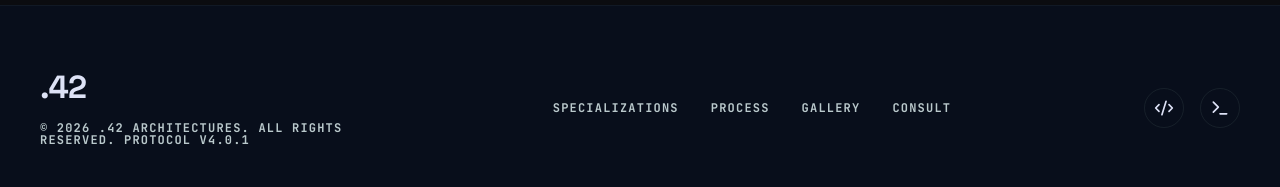
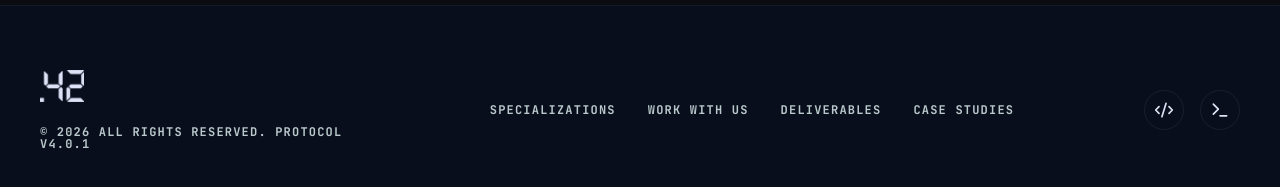
Before and after one commit to opensourcepundits/dot42, a React (Vite) app: page / in a window 1280 px wide. Shown: the part 7651-7838 px from the top of the page. Built offline with nearby package versions, Linux system fonts and the light colour scheme.

Commit message:
footer, refs and  card data

```diff
--- a/src/components/CaseStudies.tsx
+++ b/src/components/CaseStudies.tsx
@@ -106,7 +106,7 @@ const caseStudies = [
     title: "AI is neither green nor cheap: a study of architectural malpractice",
     metric: "Macroeconomic Reality",
     description:
-      "The Realities of the API Token Bleed:\n\n• The High-Volume Enterprise Bill: High-volume automated systems and RAG pipelines easily cross **1 million** requests per month, driving commercial API inference costs between **$30,000** to **$150,000+** monthly (**$360K** to **$1.8M** annually) just to keep the lights on. (Azilen Infrastructure Cost Audit)\n\n• The Per-User Scaling Trap: Major AI vendors have quietly shifted enterprise tier pricing to a combined model: flat seat fees plus un-capped API usage rates. For power users deploying coding and agentic loops, actual consumption easily spikes to **$1,000+** per user, per month in API tokens. (Anthropic Enterprise Terms / Simon Willison Audit)\n\n• The Enterprise Baseline: Over **37%** of enterprises now burn through more than **$250,000** annually strictly on external LLM APIs, with more than **1,000** top-tier organizations exceeding **$1,000,000** per year in commercial AI platform spend. (Kong Architecture Survey / Anthropic Corporate Disclosures)",
+      "The Realities of the API Token Bleed:\n\n• The High-Volume Enterprise Bill: High-volume automated systems and RAG pipelines easily cross **1 million** requests per month, driving commercial API inference costs between **$30,000** to **$150,000+** monthly (**$360K** to **$1.8M** annually) just to keep the lights on.\n\n• The Per-User Scaling Trap: Major AI vendors have quietly shifted enterprise tier pricing to a combined model: flat seat fees plus un-capped API usage rates. For power users deploying coding and agentic loops, actual consumption easily spikes to **$1,000+** per user, per month in API tokens.\n\n• The Enterprise Baseline: Over **37%** of enterprises now burn through more than **$250,000** annually strictly on external LLM APIs, with more than **1,000** top-tier organizations exceeding **$1,000,000** per year in commercial AI platform spend.",
     image: "https://images.unsplash.com/photo-1551288049-bebda4e38f71?auto=format&fit=crop&q=80&w=2070",
     article: ARTICLE_CONTENT
   },
@@ -115,7 +115,7 @@ const caseStudies = [
     title: "Small custom models are the way to go",
     metric: "80% Workload",
     description:
-      "• The Challenge: Businesses are increasingly frustrated by the bloated infrastructure and unpredictable costs of general-purpose models, which often process unnecessary data and struggle with highly specialized, domain-specific tasks.\n\n• The Solution: We transitioned workflows to lean, custom-trained Small Language Models (SLMs) fine-tuned on curated industry datasets, enabling high-performance inference that runs entirely on cost-effective, edge-ready hardware.\n\n• The Impact: Achieved a **90%** reduction in infrastructure overhead and **4x** faster response times, while significantly boosting task-specific accuracy and ensuring total data sovereignty.",
+      "• The Challenge: Businesses are increasingly frustrated by the bloated infrastructure and unpredictable costs of general-purpose models, which often process unnecessary data and struggle with highly specialized, domain-specific tasks.\n\n• The Solution: We transitioned workflows to lean, custom-trained Small Language Models (SLMs) fine-tuned on curated industry datasets, enabling high-performance inference that runs entirely on cost-effective, edge-ready hardware. Custom ML models trained on proprietary enterprise data for hyper specificity have generated **99%** accuracy and millisecond inference speed at **100x** cheaper prices.\n\n• The Impact: Achieved a **90%** reduction in infrastructure overhead and **4x** faster response times, while significantly boosting task-specific accuracy and ensuring total data sovereignty.",
     image: "https://images.unsplash.com/photo-1587620962725-abab7fe55159?auto=format&fit=crop&q=80&w=1931",
     article: ARTICLE_2_CONTENT
   },
@@ -142,9 +142,23 @@ export function CaseStudies() {
   const [selectedArticle, setSelectedArticle] = useState<{title: string, content: string} | null>(null);
 
   const formatText = (text: string) => {
-    return text.split(/(\*\*.*?\*\*)/).map((part, i) => {
+    return text.split(/(\*\*.*?\*\*|\([^)]+(?:Audit|Disclosures)[^)]*\))/).map((part, i) => {
       if (part.startsWith('**') && part.endsWith('**')) {
         return <strong key={i} className="font-semibold text-on-surface">{part.slice(2, -2)}</strong>;
+      }
+      if (part.startsWith('(') && part.endsWith(')') && (part.includes('Audit') || part.includes('Disclosures'))) {
+        const refText = part.slice(1, -1);
+        return (
+          <a
+            key={i}
+            href={`https://www.google.com/search?q=${encodeURIComponent(refText)}`}
+            target="_blank"
+            rel="noopener noreferrer"
+            className="text-primary-container hover:underline"
+          >
+            {part}
+          </a>
+        );
       }
       return part;
     });
--- a/src/components/Footer.tsx
+++ b/src/components/Footer.tsx
@@ -1,51 +1,59 @@
 import { Code2, Terminal } from "lucide-react";
 
 export function Footer() {
+  const scrollToTop = () => {
+    window.scrollTo({
+      top: 0,
+      behavior: "smooth"
+    });
+  };
+
   return (
-    <footer className="w-full py-16 bg-surface-container-lowest border-t border-outline-variant/20 flex flex-col md:flex-row justify-between items-center px-10 gap-8">
-      <div className="flex flex-col gap-4">
-        <div
-          className="font-display-md text-display-md text-on-surface"
-          style={{ fontSize: "32px", fontWeight: 700 }}
-        >
-          .42
+    <footer className="w-full py-16 bg-surface-container-lowest border-t border-outline-variant/20 flex flex-col md:flex-row justify-between items-center px-10 gap-10">
+      <div className="flex flex-col items-center md:items-start gap-6">
+        <div className="flex items-center cursor-pointer" onClick={scrollToTop}>
+          <img
+            src="/logo.png"
+            alt="Company Logo"
+            className="h-8 w-auto object-contain md:h-8"
+          />
         </div>
-        <p className="font-label-caps text-label-caps text-on-surface-variant max-w-xs leading-loose uppercase">
-          © 2026 .42 ARCHITECTURES. ALL RIGHTS RESERVED. PROTOCOL v4.0.1
+        <p className="font-label-caps text-label-caps tracking-widest text-on-surface-variant max-w-xs text-center md:text-left leading-loose uppercase">
+          © 2026 ALL RIGHTS RESERVED. PROTOCOL v4.0.1
         </p>
       </div>
       <div className="flex flex-wrap justify-center gap-8">
         <a
-          className="font-label-caps text-label-caps text-on-surface-variant hover:text-on-surface transition-colors uppercase"
+          className="font-label-caps text-label-caps tracking-widest text-on-surface-variant hover:text-primary-container transition-colors duration-300 uppercase"
           href="#specializations"
         >
           Specializations
         </a>
         <a
-          className="font-label-caps text-label-caps text-on-surface-variant hover:text-on-surface transition-colors uppercase"
+          className="font-label-caps text-label-caps tracking-widest text-on-surface-variant hover:text-primary-container transition-colors duration-300 uppercase"
           href="#process"
         >
-          Process
+          Work with Us
         </a>
         <a
-          className="font-label-caps text-label-caps text-on-surface-variant hover:text-on-surface transition-colors uppercase"
-          href="#gallery"
+          className="font-label-caps text-label-caps tracking-widest text-on-surface-variant hover:text-primary-container transition-colors duration-300 uppercase"
+          href="#deliverables"
         >
-          Gallery
+          Deliverables
         </a>
         <a
-          className="font-label-caps text-label-caps text-on-surface-variant hover:text-on-surface transition-colors uppercase"
-          href="#consult"
+          className="font-label-caps text-label-caps tracking-widest text-on-surface-variant hover:text-primary-container transition-colors duration-300 uppercase"
+          href="#case-studies"
         >
-          Consult
+          Case Studies
         </a>
       </div>
       <div className="flex items-center gap-4">
-        <div className="w-10 h-10 flex items-center justify-center border border-outline-variant/30 rounded-full hover:bg-primary-container/10 transition-colors cursor-pointer">
-          <Code2 className="text-on-surface w-5 h-5" />
+        <div className="w-10 h-10 flex items-center justify-center border border-outline-variant/30 rounded-full hover:bg-primary-container/10 transition-colors cursor-pointer text-on-surface hover:text-primary-container">
+          <Code2 className="w-5 h-5" />
         </div>
-        <div className="w-10 h-10 flex items-center justify-center border border-outline-variant/30 rounded-full hover:bg-primary-container/10 transition-colors cursor-pointer">
-          <Terminal className="text-on-surface w-5 h-5" />
+        <div className="w-10 h-10 flex items-center justify-center border border-outline-variant/30 rounded-full hover:bg-primary-container/10 transition-colors cursor-pointer text-on-surface hover:text-primary-container">
+           <Terminal className="w-5 h-5" />
         </div>
       </div>
     </footer>
```
